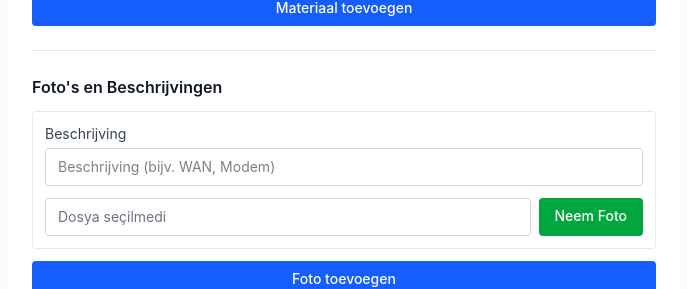
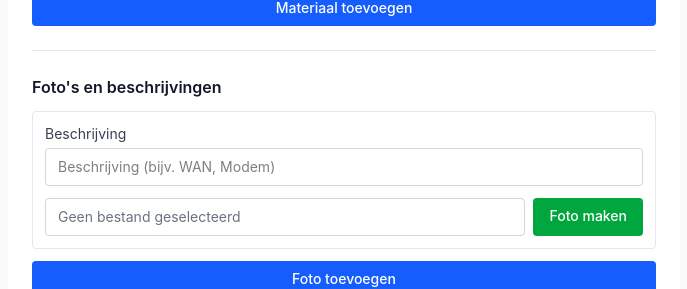
Before and after one commit to mehmet-zeytin/formulier, a React (Vite) app in the folder frontend/: page / in a window 1280 px wide. Shown: the part 1139-1428 px from the top of the page, without its empty margins (296-983 px from the left). Built offline with nearby package versions, Linux system fonts and the light colour scheme.

Commit message:
Edit FotoSection.tsx  changes Nederlands

```diff
--- a/frontend/src/components/FotoSection.tsx
+++ b/frontend/src/components/FotoSection.tsx
@@ -39,7 +39,7 @@ export default function FotoSection({ fotos, onChange }: FotoSectionProps) {
 
   return (
     <div className="mb-6">
-      <h3 className="text-base font-semibold text-gray-900 mb-3">Foto's en Beschrijvingen</h3>
+      <h3 className="text-base font-semibold text-gray-900 mb-3">Foto's en beschrijvingen</h3>
 
       {fotos.map((foto, index) => (
         <div key={index} className="border border-gray-200 rounded p-3 mb-3">
@@ -73,7 +73,7 @@ export default function FotoSection({ fotos, onChange }: FotoSectionProps) {
 
           <div className="flex gap-2">
             <label className="flex-1 border border-gray-300 rounded px-3 py-2 text-sm text-gray-500 cursor-pointer bg-white truncate">
-              {foto.file ? foto.file.name : 'Dosya seçilmedi'}
+              {foto.file ? foto.file.name : 'Geen bestand geselecteerd'}
               <input
                 type="file"
                 accept="image/*"
@@ -83,7 +83,7 @@ export default function FotoSection({ fotos, onChange }: FotoSectionProps) {
             </label>
 
             <label className="bg-green-600 hover:bg-green-700 text-white text-sm font-medium px-4 py-2 rounded cursor-pointer whitespace-nowrap">
-              Neem Foto
+              Foto maken
               <input
                 type="file"
                 accept="image/*"
```
